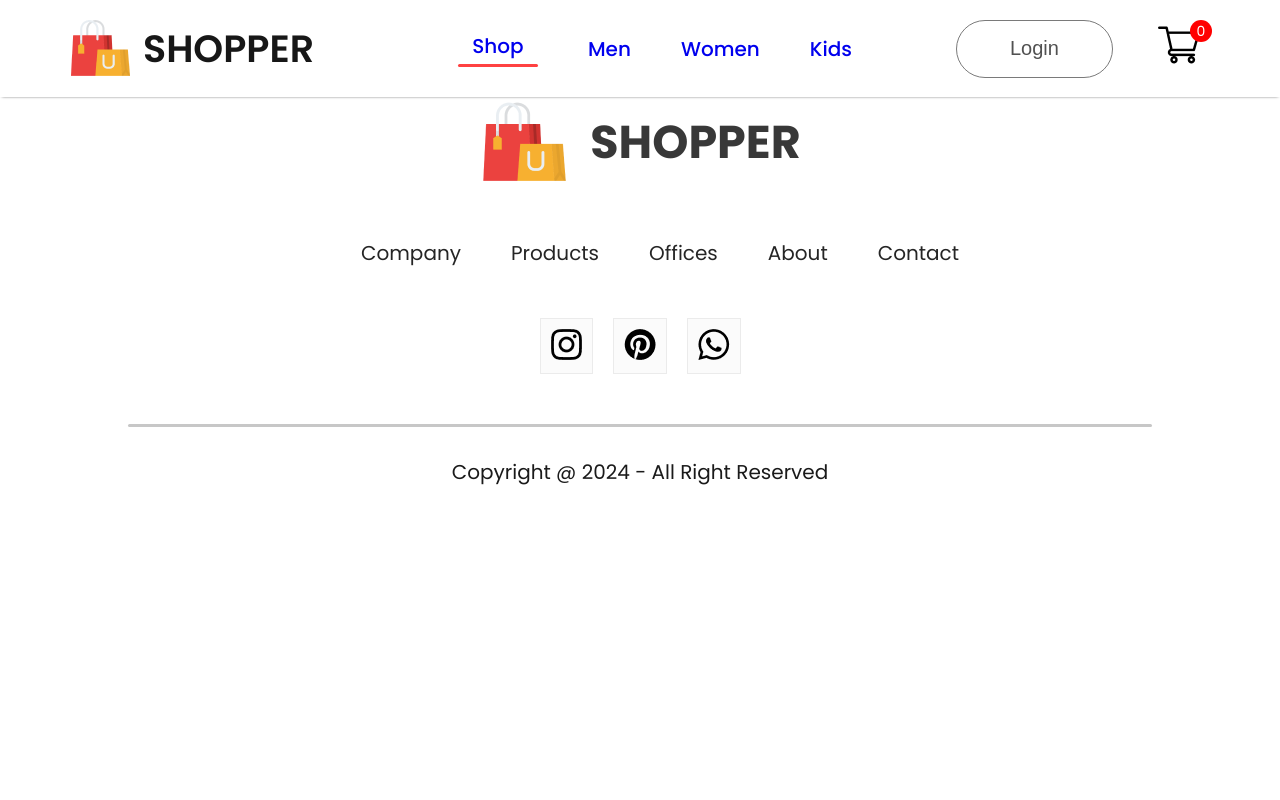
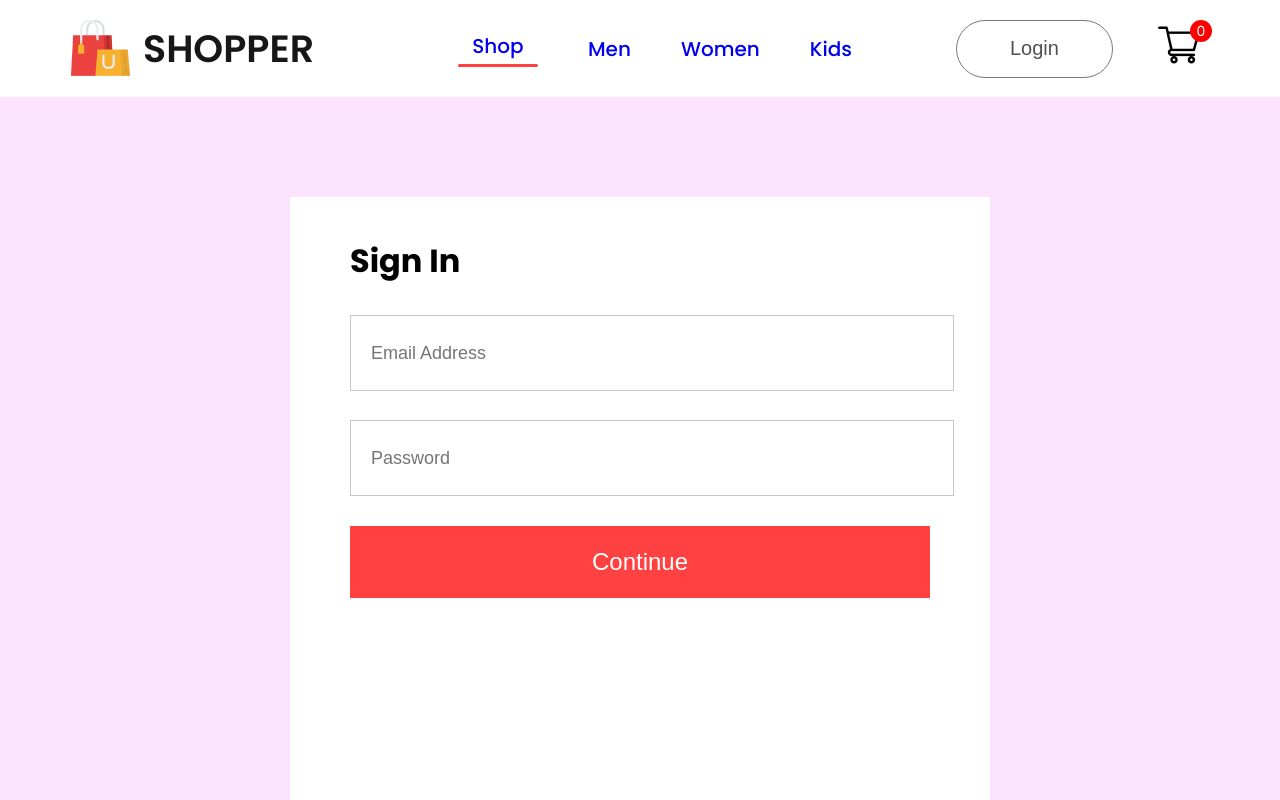
Before and after one commit to Alamin2017/E-Commerce-React-JS, a React (Create React App) app: page /userlogin in a window 1280 px wide. Shown: the top 800 px of the page. Built offline with nearby package versions, Linux system fonts and the light colour scheme.

Commit message:
front end is completed from my side

```diff
--- a/src/App.js
+++ b/src/App.js
@@ -11,6 +11,7 @@
 import men_banner from './Components/Assets/banner_mens.png'
 import women_banner from './Components/Assets/banner_women.png'
 import kid_banner from './Components/Assets/banner_kids.png'
+import UserLogin from './Pages/UserLogin';
 
 function App() {
   return (
@@ -29,6 +30,7 @@
         </Route>
         <Route path='/cart' element={<Cart/>}/>
         <Route path='/login' element={<LoginSignup/>}/>
+        <Route path='/userlogin' element={<UserLogin/>}/>
 
       </Routes>
 
--- a/src/Pages/CSS/LoginSignup.css
+++ b/src/Pages/CSS/LoginSignup.css
@@ -48,7 +48,7 @@
 }
 .loginsignup-login span{
     color: #ff4141;
-    font-weight: 600;
+    font-weight: 800;
 }
 .loginsignup-agree{
     display: flex;
--- /dev/null
+++ b/src/Pages/CSS/UserLogin.css
@@ -0,0 +1,43 @@
+.userloginsignup{
+    width: 100%;
+    height: 80vh;
+    background: #fce3fe;
+    padding-top: 100px;
+}
+.userloginsignup-container{
+    width: 580px;
+    height: 600px;
+    background: white;
+    margin: auto;
+    padding: 40px 60px;
+}
+.userloginSignup-container h1{
+    margin: 20px 0px;
+}
+.userloginsignup-fields{
+    display: flex;
+    flex-direction: column;
+    gap: 29px;
+    margin-top: 30px;
+}
+
+.userloginsignup-container button{
+    width: 580px;
+    height: 72px;
+    color: white;
+    background: #ff4141;
+    margin-top: 30px;
+    border: none;
+    font-size: 24px;
+    font-weight: 500;
+    cursor: pointer;
+}
+.userloginsignup-fields input{
+    height: 72px;
+    width: 100%;
+    padding-left: 20px;
+    border: 1px solid #c9c9c9;
+    outline: none;
+    color: #5c5c5c;
+    font-size: 18px;
+}
--- a/src/Pages/LoginSignup.jsx
+++ b/src/Pages/LoginSignup.jsx
@@ -1,5 +1,6 @@
 import React from 'react'
 import './CSS/LoginSignup.css'
+import { Link } from 'react-router-dom'
 const LoginSignup = () => {
   return (
     <div className='loginsignup'>
@@ -11,7 +12,8 @@
           <input type='password' placeholder='Password'/>
         </div>
         <button>Continue</button>
-        <p className='loginsignup-login'>Already have an account? <span>Login here</span></p>
+        <p className='loginsignup-login'>Already have an account? <Link to='/userlogin'> <span>Login here</span></Link> </p>
+
         <div className="loginsignup-agree">
           <input type='checkbox' name='' id=''/>
           <p>By continuing, i agree to the terms of use & privacy policy.</p>
--- /dev/null
+++ b/src/Pages/UserLogin.jsx
@@ -0,0 +1,18 @@
+import React from 'react'
+import './CSS/UserLogin.css'
+const UserLogin = () => {
+  return (
+    <div className='userloginsignup'>
+      <div className="userloginsignup-container">
+        <h1>Sign In</h1>
+        <div className="userloginsignup-fields">
+          <input type='email' placeholder='Email Address'/>
+          <input type='password' placeholder='Password'/>
+        </div>
+        <button>Continue</button>
+      </div>
+    </div>
+  )
+}
+
+export default UserLogin
```
Also changed, not shown: src/Components/Navbar/Navbar.css (line endings or trailing spaces).
